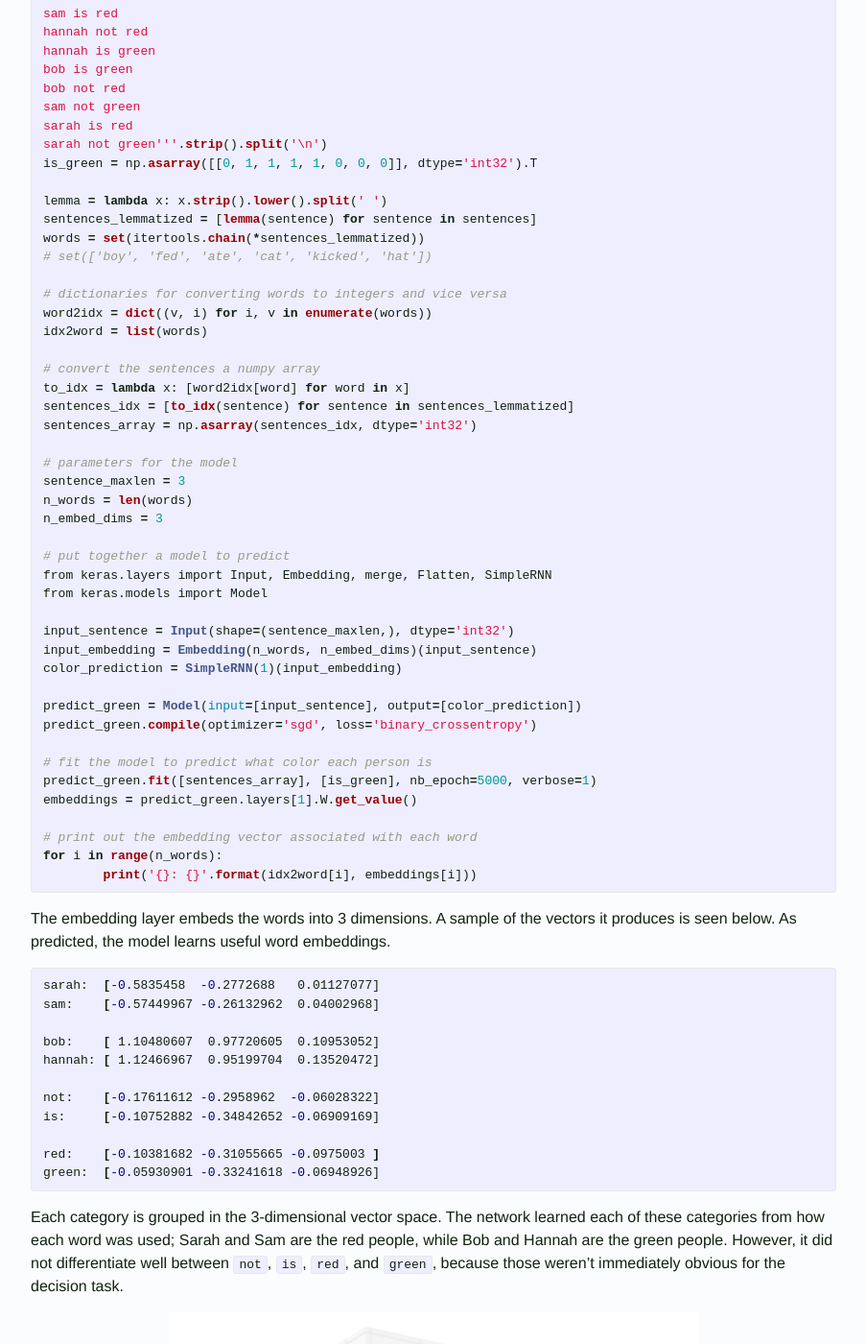
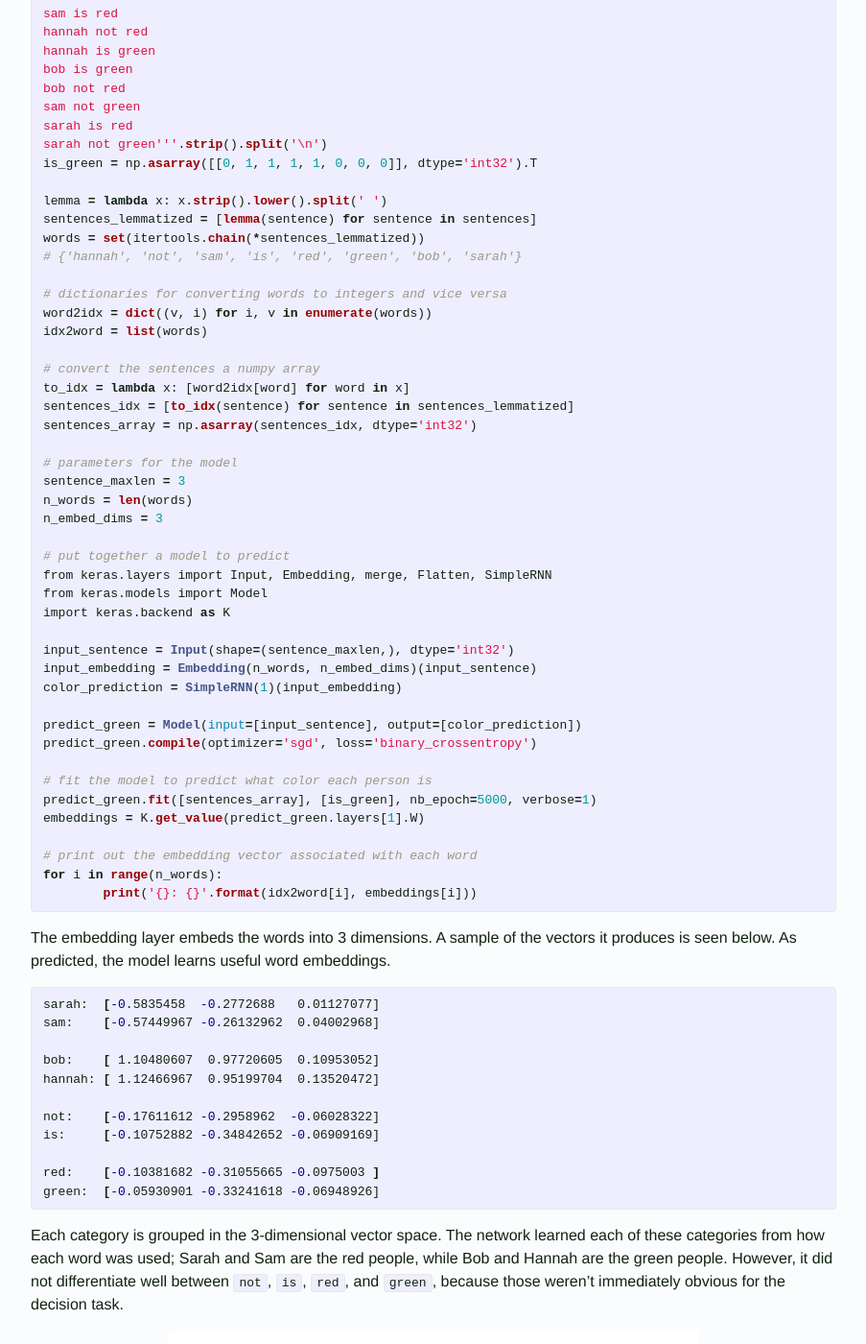
Before and after one commit to codekansas/codekansas.github.io, a Jekyll site: the page built from _posts/2016-04-27-keras-language-modeling.markdown, in a window 1280 px wide and 1400 px high, scrolled down 2967 px. Shown: the whole window at 96% size, without its empty margins (188-1091 px from the left). Built offline with Jekyll 4.4.1, drawn with Linux system fonts in a browser that asks for light colours; formulas are drawn with MathJax 3.

Commit message:
Update 2016-04-27-keras-language-modeling.markdown

```diff
--- a/_posts/2016-04-27-keras-language-modeling.markdown
+++ b/_posts/2016-04-27-keras-language-modeling.markdown
@@ -96,7 +96,7 @@
 lemma = lambda x: x.strip().lower().split(' ')
 sentences_lemmatized = [lemma(sentence) for sentence in sentences]
 words = set(itertools.chain(*sentences_lemmatized))
-# set(['boy', 'fed', 'ate', 'cat', 'kicked', 'hat'])
+# {'hannah', 'not', 'sam', 'is', 'red', 'green', 'bob', 'sarah'}
 
 # dictionaries for converting words to integers and vice versa
 word2idx = dict((v, i) for i, v in enumerate(words))
@@ -115,6 +115,7 @@ n_embed_dims = 3
 # put together a model to predict
 from keras.layers import Input, Embedding, merge, Flatten, SimpleRNN
 from keras.models import Model
+import keras.backend as K
 
 input_sentence = Input(shape=(sentence_maxlen,), dtype='int32')
 input_embedding = Embedding(n_words, n_embed_dims)(input_sentence)
@@ -125,7 +126,7 @@ predict_green.compile(optimizer='sgd', loss='binary_crossentropy')
 
 # fit the model to predict what color each person is
 predict_green.fit([sentences_array], [is_green], nb_epoch=5000, verbose=1)
-embeddings = predict_green.layers[1].W.get_value()
+embeddings = K.get_value(predict_green.layers[1].W)
 
 # print out the embedding vector associated with each word
 for i in range(n_words):
```
